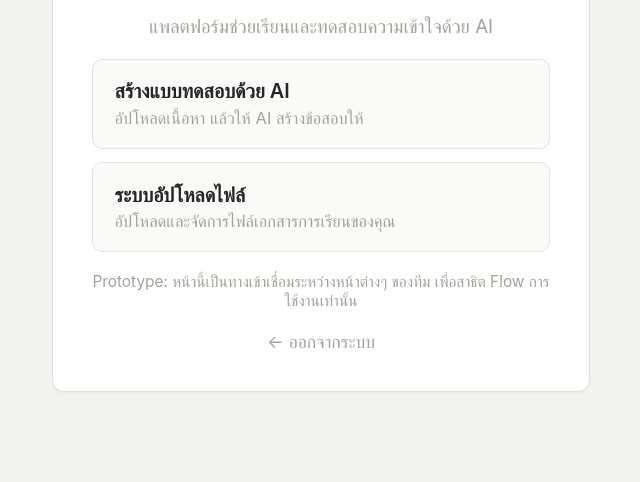
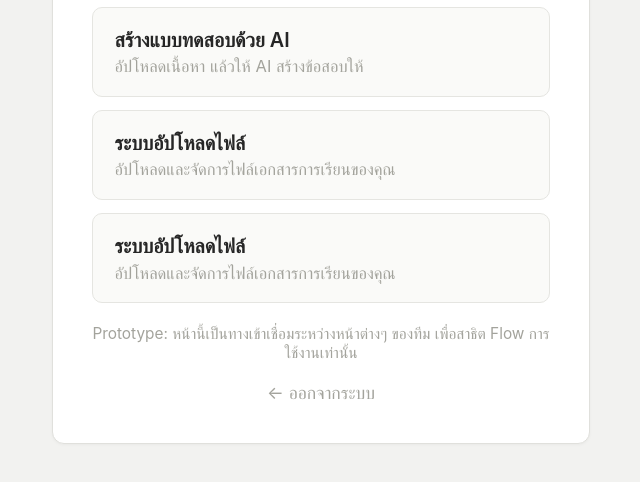
Before and after one commit to Software-Engineering-Concepts-2026/se-sec2-team-06, a plain HTML site: page prototypes/sprint1/webtest/home.html in a window 1280 px wide. Shown: the part 252-734 px from the top of the page, without its empty margins (319-959 px from the left). Drawn offline with Linux system fonts and the light colour scheme.

Commit message:
Fix link case sensitivity and add new menu card

```diff
--- a/prototypes/sprint1/webtest/home.html
+++ b/prototypes/sprint1/webtest/home.html
@@ -22,7 +22,12 @@
         <span class="menu-desc">อัปโหลดเนื้อหา แล้วให้ AI สร้างข้อสอบให้</span>
       </a>
 
-      <a href="../chaiwat/chaiwat_library_prototypes.html" class="menu-card">
+      <a href="../Chaiwat/chaiwat_library_prototypes.html" class="menu-card">
+        <span class="menu-title">ระบบอัปโหลดไฟล์</span>
+        <span class="menu-desc">อัปโหลดและจัดการไฟล์เอกสารการเรียนของคุณ</span>
+      </a>
+
+      <a href="../shuwichada/shuwichada_set_prototypes.html" class="menu-card">
         <span class="menu-title">ระบบอัปโหลดไฟล์</span>
         <span class="menu-desc">อัปโหลดและจัดการไฟล์เอกสารการเรียนของคุณ</span>
       </a>
```
